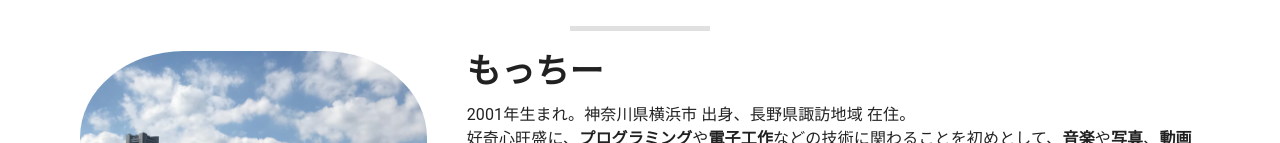
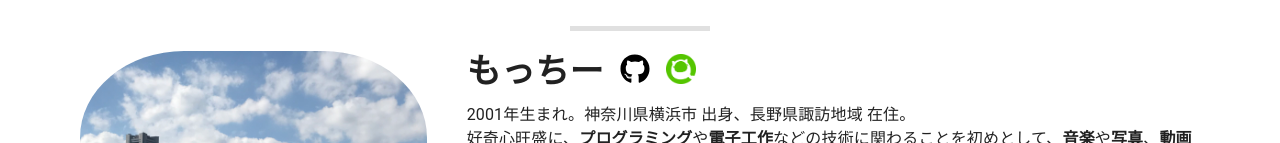
Before and after one commit to mochi-yu/mochi-yu.com, a Next.js app: page / in a window 1280 px wide. Shown: the part 880-1023 px from the top of the page. Built offline with nearby package versions, Linux system fonts and the light colour scheme.

Commit message:
feat: プロフィールにGitHubとQiitaのアイコンを追加

```diff
--- a/app/components/ui/top-page/Profile.tsx
+++ b/app/components/ui/top-page/Profile.tsx
@@ -1,6 +1,8 @@
 import { Divider, Grid, Stack, Typography } from '@mui/material'
 import Image from 'next/image'
 import Link from 'next/link'
+import { GithubIcon } from '@/components/ui/icons/github_icon'
+import { QiitaIcon } from '@/components/ui/icons/qiita_icon'
 import UserIconImage from '@/image/user-image.jpg'
 
 export function TopPageProfile() {
@@ -37,9 +39,13 @@ export function TopPageProfile() {
           />
         </Grid>
         <Grid item xs={12} md={8}>
-          <Typography variant='h4' marginBottom='10px' fontWeight='bold'>
-            もっちー
-          </Typography>
+          <Stack direction='row' marginBottom='10px' alignItems='center' spacing={2}>
+            <Typography variant='h4' fontWeight='bold'>
+              もっちー
+            </Typography>
+            <GithubIcon width={30} />
+            <QiitaIcon width={30} />
+          </Stack>
           <Typography marginY='10px'>
             2001年生まれ。神奈川県横浜市 出身、長野県諏訪地域 在住。
             <br />
```
